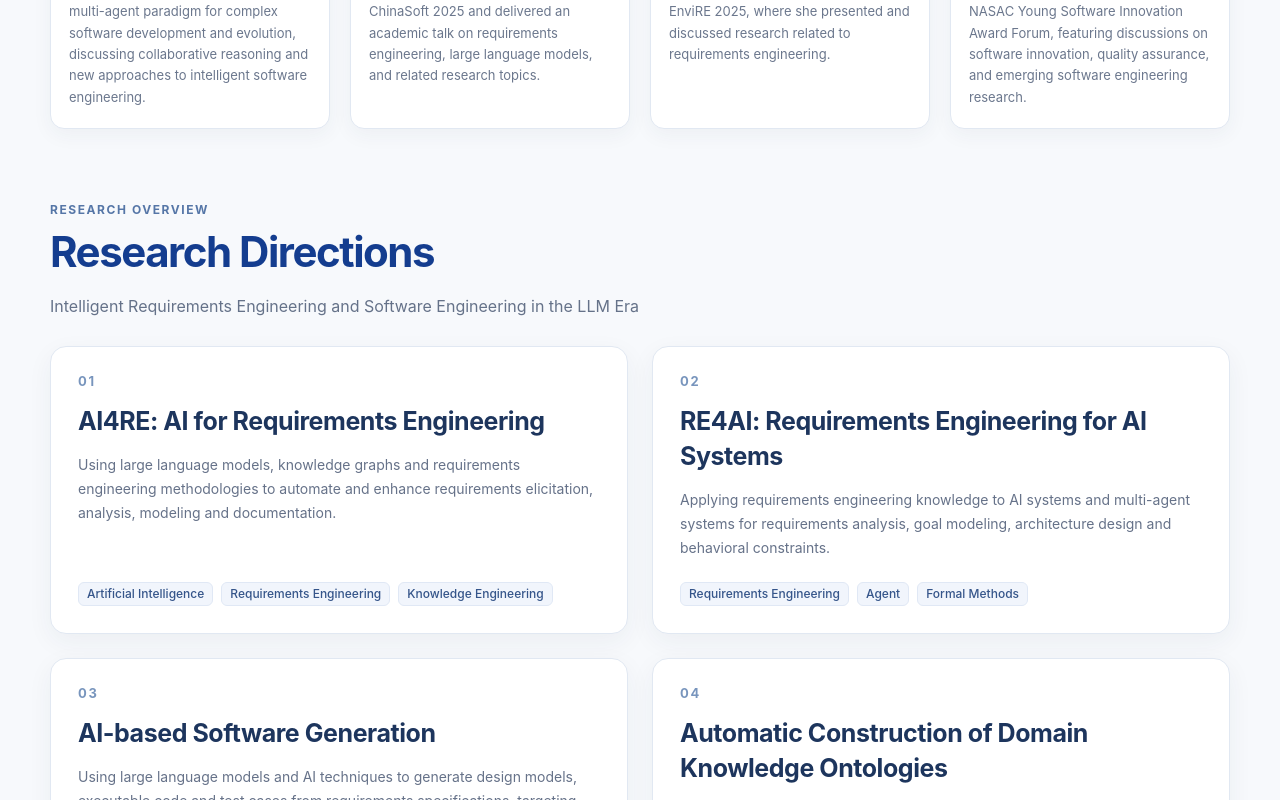
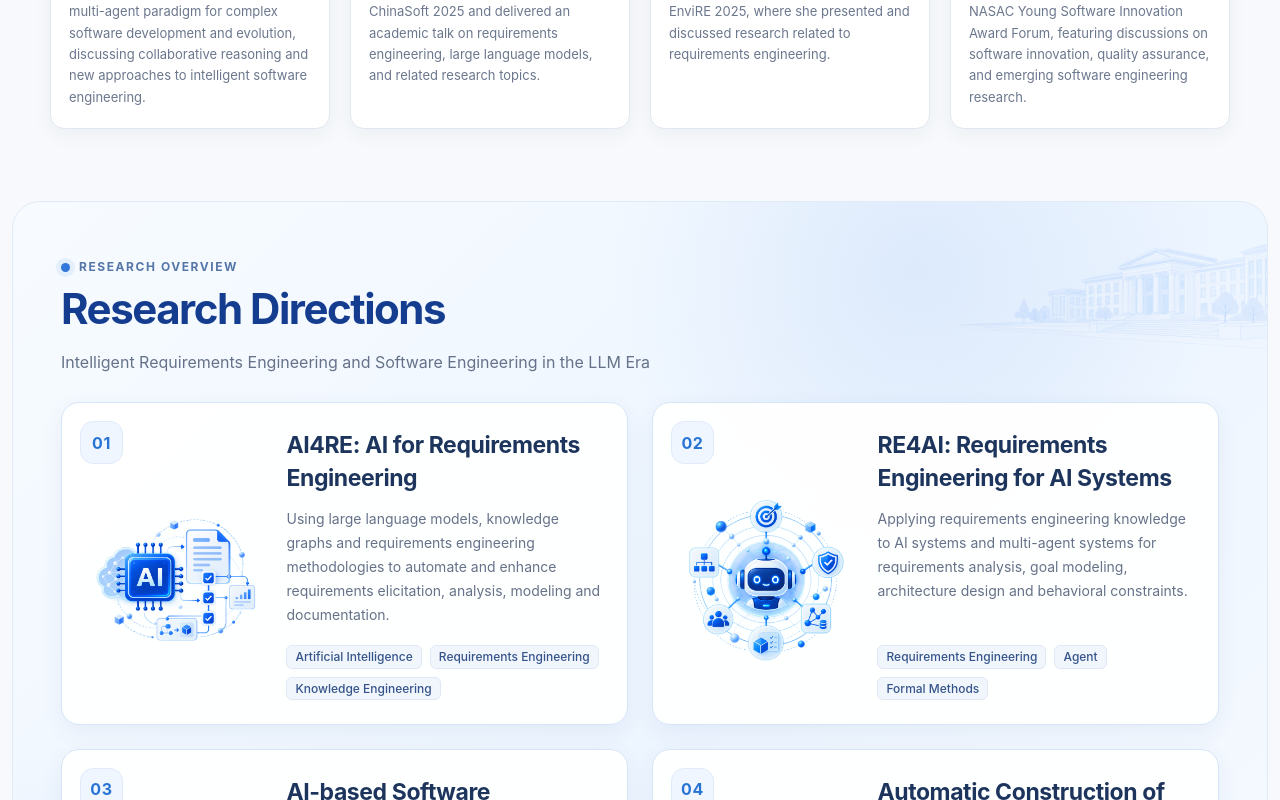
Before and after one commit to Waller-Man/re4cps-redesign, a Vue app: page /#/ in a window 1280 px wide. Shown: the part 1020-1820 px from the top of the page. Built offline with nearby package versions, Linux system fonts and the light colour scheme.

Commit message:
美化了主页的研究方向部分

```diff
--- a/src/data/research.ts
+++ b/src/data/research.ts
@@ -1,3 +1,8 @@
+import research1Image from '../assets/home-assets/research1.png'
+import research2Image from '../assets/home-assets/research2.png'
+import research3Image from '../assets/home-assets/research3.png'
+import research4Image from '../assets/home-assets/research4.png'
+
 export const researchKeywordKeys = [
   'requirementsEngineering',
   'knowledgeEngineering',
@@ -10,18 +15,22 @@ export const researchKeywordKeys = [
 export const researchDirections = [
   {
     key: 'ai4re',
+    image: research1Image,
     tags: ['artificialIntelligence', 'requirementsEngineering', 'knowledgeEngineering'],
   },
   {
     key: 're4ai',
+    image: research2Image,
     tags: ['requirementsEngineering', 'agent', 'formalMethods'],
   },
   {
     key: 'softwareGeneration',
+    image: research3Image,
     tags: ['artificialIntelligence', 'requirementsEngineering', 'formalMethods'],
   },
   {
     key: 'domainOntology',
+    image: research4Image,
     tags: ['ontology', 'knowledgeEngineering', 'artificialIntelligence'],
   },
 ] as const
--- a/src/pages/Home.vue
+++ b/src/pages/Home.vue
@@ -1,5 +1,6 @@
 <script setup lang="ts">
 import { useI18n } from 'vue-i18n'
+import campusImage from '../assets/home-assets/campus.png'
 import { conferenceHighlights } from '../data/home'
 import { researchDirections } from '../data/research'
 
@@ -62,6 +63,13 @@ const scrollToResearch = () => {
       class="home-section home-research"
       aria-labelledby="home-research-heading"
     >
+      <img
+        class="home-research-campus"
+        :src="campusImage"
+        alt=""
+        aria-hidden="true"
+      />
+
       <header class="home-section-heading">
         <span>{{ t('home.research.eyebrow') }}</span>
         <h2 id="home-research-heading">{{ t('research.title') }}</h2>
@@ -79,12 +87,28 @@ const scrollToResearch = () => {
           <span class="home-research-number">
             {{ String(index + 1).padStart(2, '0') }}
           </span>
-          <h3>{{ t(`research.directions.${direction.key}.title`) }}</h3>
-          <p>{{ t(`research.directions.${direction.key}.description`) }}</p>
-          <div class="home-research-tags">
-            <a-tag v-for="tagKey in direction.tags.slice(0, 3)" :key="tagKey" size="small">
-              {{ t(`research.keywords.${tagKey}`) }}
-            </a-tag>
+
+          <div class="home-research-card-layout">
+            <div class="home-research-visual">
+              <img
+                :src="direction.image"
+                :alt="t(`research.directions.${direction.key}.title`)"
+              />
+            </div>
+
+            <div class="home-research-card-content">
+              <h3>{{ t(`research.directions.${direction.key}.title`) }}</h3>
+              <p>{{ t(`research.directions.${direction.key}.description`) }}</p>
+              <div class="home-research-tags">
+                <a-tag
+                  v-for="tagKey in direction.tags.slice(0, 3)"
+                  :key="tagKey"
+                  size="small"
+                >
+                  {{ t(`research.keywords.${tagKey}`) }}
+                </a-tag>
+              </div>
+            </div>
           </div>
         </a-card>
       </div>
--- a/src/styles/pages/home.css
+++ b/src/styles/pages/home.css
@@ -154,10 +154,86 @@
 }
 
 .home-research {
-  padding-top: 72px;
+  position: relative;
+  width: min(1280px, calc(100% - 24px));
+  margin-top: 72px;
+  padding: 58px 48px 68px;
+  overflow: hidden;
+  background:
+    radial-gradient(circle at 4% 95%, rgba(111, 164, 237, 0.18), transparent 25%),
+    radial-gradient(circle at 72% 7%, rgba(87, 146, 229, 0.12), transparent 24%),
+    linear-gradient(135deg, #f7fbff 0%, #edf5ff 54%, #f8fbff 100%);
+  border: 1px solid #e0ebf8;
+  border-radius: 28px;
+  isolation: isolate;
+}
+
+.home-research::before {
+  position: absolute;
+  z-index: -1;
+  width: 210px;
+  height: 160px;
+  right: 24px;
+  bottom: 20px;
+  content: '';
+  opacity: 0.34;
+  background-image: radial-gradient(circle, #8eb8ee 1.5px, transparent 1.5px);
+  background-size: 16px 16px;
+  mask-image: linear-gradient(to left, #000, transparent);
+}
+
+.home-research::after {
+  position: absolute;
+  z-index: -1;
+  width: 330px;
+  height: 330px;
+  left: -190px;
+  bottom: -215px;
+  content: '';
+  border: 1px solid rgba(100, 154, 225, 0.22);
+  border-radius: 50%;
+  box-shadow:
+    0 0 0 42px rgba(130, 177, 235, 0.055),
+    0 0 0 86px rgba(130, 177, 235, 0.035);
+}
+
+.home-research-campus {
+  position: absolute;
+  z-index: -1;
+  width: min(470px, 43%);
+  height: auto;
+  top: 10px;
+  right: -24px;
+  opacity: 0.32;
+  pointer-events: none;
+  user-select: none;
+}
+
+.home-research .home-section-heading {
+  position: relative;
+  z-index: 1;
+  max-width: 690px;
+}
+
+.home-research .home-section-heading > span {
+  display: flex;
+  align-items: center;
+  gap: 9px;
+}
+
+.home-research .home-section-heading > span::before {
+  width: 9px;
+  height: 9px;
+  flex-shrink: 0;
+  content: '';
+  background: #3278db;
+  border-radius: 50%;
+  box-shadow: 0 0 0 5px rgba(50, 120, 219, 0.09);
 }
 
 .home-research-grid {
+  position: relative;
+  z-index: 1;
   display: grid;
   grid-template-columns: repeat(2, minmax(0, 1fr));
   align-items: stretch;
@@ -167,10 +243,10 @@
 
 .home-research-card.arco-card {
   overflow: hidden;
-  background: #fff;
-  border: 1px solid #e1e8f2;
-  border-radius: 16px;
-  box-shadow: 0 8px 26px rgba(37, 52, 79, 0.055);
+  background: rgba(255, 255, 255, 0.96);
+  border: 1px solid #d6e5f7;
+  border-radius: 18px;
+  box-shadow: 0 7px 22px rgba(40, 76, 132, 0.065);
   transition:
     transform 180ms ease,
     border-color 180ms ease,
@@ -178,29 +254,73 @@
 }
 
 .home-research-card.arco-card:hover {
-  border-color: #c6d6ed;
-  box-shadow: 0 14px 34px rgba(37, 67, 122, 0.09);
-  transform: translateY(-2px);
+  border-color: #b9d1ef;
+  box-shadow: 0 13px 30px rgba(37, 82, 150, 0.1);
+  transform: translateY(-3px);
 }
 
 .home-research-card .arco-card-body {
-  display: flex;
-  min-height: 286px;
-  flex-direction: column;
-  padding: 27px;
+  position: relative;
+  height: 100%;
+  min-height: 310px;
+  padding: 26px 25px 24px;
 }
 
 .home-research-number {
-  color: #7895bd;
-  font-size: 13px;
+  position: absolute;
+  z-index: 2;
+  display: grid;
+  width: 43px;
+  height: 43px;
+  top: 18px;
+  left: 18px;
+  color: #2874d5;
+  font-size: 16px;
   font-weight: 750;
-  letter-spacing: 0.13em;
+  letter-spacing: 0.04em;
+  background: #f0f6ff;
+  border: 1px solid #dfebfa;
+  border-radius: 13px;
+  place-items: center;
+}
+
+.home-research-card-layout {
+  display: grid;
+  height: 100%;
+  min-width: 0;
+  grid-template-columns: minmax(150px, 0.72fr) minmax(0, 1.28fr);
+  align-items: center;
+  gap: 22px;
+}
+
+.home-research-visual {
+  display: grid;
+  min-width: 0;
+  height: 100%;
+  min-height: 238px;
+  padding-top: 31px;
+  place-items: center;
+}
+
+.home-research-visual img {
+  display: block;
+  width: 100%;
+  height: 205px;
+  object-fit: contain;
+}
+
+.home-research-card-content {
+  display: flex;
+  min-width: 0;
+  height: 100%;
+  flex-direction: column;
+  justify-content: center;
 }
 
 .home-research-card h3 {
-  margin: 15px 0 0;
+  margin: 0;
   color: #1d355d;
-  font-size: clamp(20px, 2.3vw, 25px);
+  font-size: clamp(19px, 1.8vw, 23px);
   font-weight: 690;
   letter-spacing: -0.018em;
   line-height: 1.4;
@@ -208,7 +328,7 @@
 
 .home-research-card p {
   flex: 1;
-  margin: 14px 0 0;
+  margin: 13px 0 0;
   color: #667289;
   font-size: 14px;
   line-height: 1.72;
@@ -217,7 +337,7 @@
 .home-research-tags {
   display: flex;
   flex-wrap: wrap;
-  margin-top: 22px;
+  margin-top: 18px;
   gap: 8px;
 }
 
--- a/src/styles/responsive.css
+++ b/src/styles/responsive.css
@@ -17,6 +17,10 @@
 
   .conference-grid {
     grid-template-columns: repeat(2, minmax(0, 1fr));
+  }
+
+  .home-research-grid {
+    grid-template-columns: 1fr;
   }
 }
 
@@ -108,12 +112,42 @@
   }
 
   .home-research {
-    padding-top: 56px;
+    width: min(100% - 20px, 1280px);
+    margin-top: 56px;
+    padding: 44px 16px 48px;
+    border-radius: 22px;
+  }
+
+  .home-research-campus {
+    display: none;
   }
 
   .home-research-card .arco-card-body {
     min-height: 0;
-    padding: 23px;
+    padding: 20px;
+  }
+
+  .home-research-number {
+    width: 39px;
+    height: 39px;
+    top: 16px;
+    left: 16px;
+    font-size: 15px;
+    border-radius: 12px;
+  }
+
+  .home-research-card-layout {
+    grid-template-columns: 1fr;
+    gap: 10px;
+  }
+
+  .home-research-visual {
+    min-height: 190px;
+    padding: 24px 24px 0;
+  }
+
+  .home-research-visual img {
+    height: 190px;
   }
 
   .home-footer {
```
